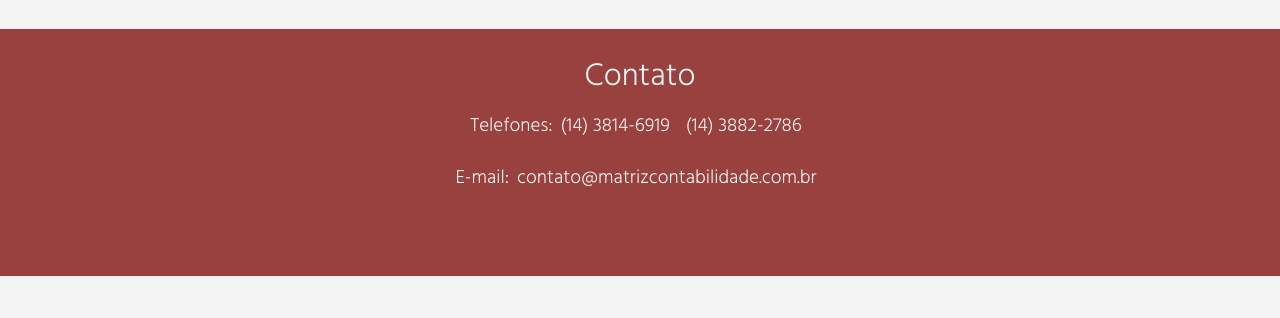
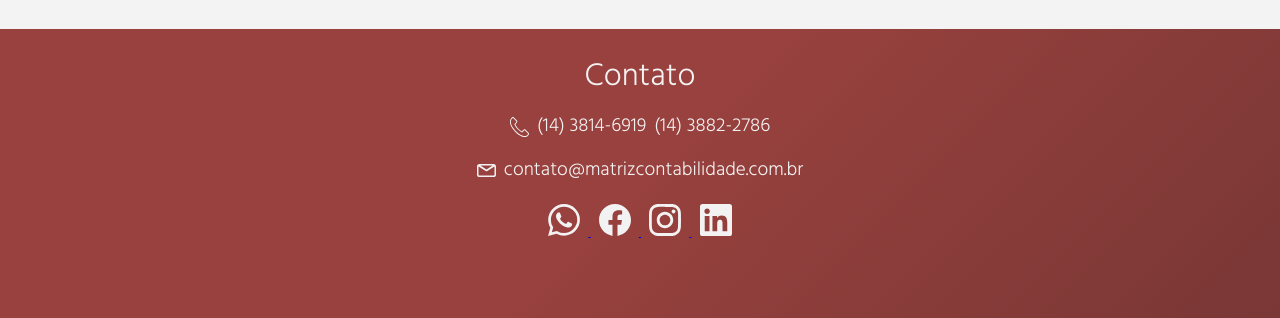
Before and after one commit to juamerico/matriz, a website: page index.html in a window 1280 px wide. Shown: the part 1337-1655 px from the top of the page. Before the commit the page ends 1613 px from the top, so only its background shows below. Drawn offline with Linux system fonts and the light colour scheme.

Commit message:
Social icons

```diff
--- a/index.html
+++ b/index.html
@@ -29,66 +29,6 @@
         <img class="banner__logo" src="./assets/logo.png" alt="Logo Matriz Soluções Contábeis">
     </section>
 
-    <!-- <section class="contabilidade" id="contabilidade">
-        <h2 class="contabilidade__title">Assessoria Contábil</h2>
-        <div class="contabilidade__container">
-            <div class="contabilidade__container__block contabil">
-                <div class="teste">
-                    <h3 class="contabilidade__container__block__subtitle">Contabilidade</h3>
-                    <p class="contabilidade__container__block__text">Lorem ipsum dolor sit amet, consectetur adipisicing elit. Beatae earum fugit iste cumque, veritatis dolorum quidem fugiat quam sequi vitae animi dolores deserunt. Ab fugiat modi sapiente nemo enim quidem.</p>
-                </div>
-            </div>
-            <div class="contabilidade__container__block fiscal">
-                <div class="teste">
-                    <h3 class="contabilidade__container__block__subtitle">Fiscal</h3>
-                    <p class="contabilidade__container__block__text">Lorem ipsum dolor sit amet, consectetur adipisicing elit. Beatae earum fugit iste cumque, veritatis dolorum quidem fugiat quam sequi vitae animi dolores deserunt. Ab fugiat modi sapiente nemo enim quidem.</p>
-                </div>
-            </div>
-            <div class="contabilidade__container__block folha">
-                <div class="teste">
-                    <h3 class="contabilidade__container__block__subtitle">Folha</h3>
-                    <p class="contabilidade__container__block__text">Lorem ipsum dolor sit amet, consectetur adipisicing elit. Beatae earum fugit iste cumque, veritatis dolorum quidem fugiat quam sequi vitae animi dolores deserunt. Ab fugiat modi sapiente nemo enim quidem.</p>
-                </div>
-            </div>
-            <div class="contabilidade__container__block irpf">
-                <h3 class="contabilidade__container__block__subtitle">IRPF</h3>
-                <p class="contabilidade__container__block__text">Lorem ipsum dolor sit amet, consectetur adipisicing elit. Beatae earum fugit iste cumque, veritatis dolorum quidem fugiat quam sequi vitae animi dolores deserunt. Ab fugiat modi sapiente nemo enim quidem.</p>
-            </div>
-            <div class="contabilidade__container__block abertura">
-                <h3 class="contabilidade__container__block__subtitle">Abertura de empresa</h3>
-                <p class="contabilidade__container__block__text">Lorem ipsum dolor sit amet, consectetur adipisicing elit. Beatae earum fugit iste cumque, veritatis dolorum quidem fugiat quam sequi vitae animi dolores deserunt. Ab fugiat modi sapiente nemo enim quidem.</p>
-            </div>
-            <div class="contabilidade__container__block rural">
-                <h3 class="contabilidade__container__block__subtitle">Contabilidade Rural</h3>
-                <p class="contabilidade__container__block__text">Lorem ipsum dolor sit amet, consectetur adipisicing elit. Beatae earum fugit iste cumque, veritatis dolorum quidem fugiat quam sequi vitae animi dolores deserunt. Ab fugiat modi sapiente nemo enim quidem.</p>
-            </div>
-        </div>
-    </section>
-
-    <section class="certificado" id="certificado">
-        <h2 class="certificado__title">Certificação Digital</h2>
-        <div class="certificado__container">
-            <div class="certificado__container__block">
-                <h3 class="certificado__container__block__subtitle">A1</h3>
-                <span class="certificado__container__block__text">Certificado Digital tipo A1 válido por 1 ano</span>
-                <span class="certificado__container__block__text--small">A partir de</span>
-                <span class="certificado__container__block__price">R$ 100</span>
-            </div>
-            <div class="certificado__container__block">
-                <h3 class="certificado__container__block__subtitle">A3</h3>
-                <span class="certificado__container__block__text">Certificado Digital tipo A3 válido por 1 ano</span>
-                <span class="certificado__container__block__text--small">A partir de</span>
-                <span class="certificado__container__block__price">R$ 120</span>
-            </div>
-            <div class="certificado__container__block">
-                <h3 class="certificado__container__block__subtitle">A3</h3>
-                <span class="certificado__container__block__text">Certificado Digital tipo A1 válido por 3 ano</span>
-                <span class="certificado__container__block__text--small">A partir de</span>
-                <span class="certificado__container__block__price">R$ 300</span>
-            </div>
-        </div>
-    </section> -->
-
     <section class="location" id="localizacao">
         <h2 class="location__title">Localização</h2>
         <address class="location__address">
@@ -103,13 +43,27 @@
         <h3 class="contact__title">Contato</h3>
         <div class="contact__container">
             <article class="contact__phone">
-                <h3 class="contact__phone__title">Telefones:</h3>
-                <a href="tel:+551438146919">(14) 3814-6919</a><a href="tel:+551438822786">(14) 3882-2786</a>
+                <img class="contact__phone__title" src="assets/phone.svg" alt="">
+                <a class="contact__phone__number" href="tel:+551438146919">(14) 3814-6919</a><a class="contact__phone__number" href="tel:+551438822786">(14) 3882-2786</a>
             </article>
             <article class="contact__email">
-                <h3 class="contact__email__title">E-mail:</h3>
-                <a href="mailto:contato@matrizcontabilidade.com.br">contato@matrizcontabilidade.com.br</a>
+                <img class="contact__email__title" src="assets/email.svg" alt="">
+                <a class="contact__email__address" href="mailto:contato@matrizcontabilidade.com.br">contato@matrizcontabilidade.com.br</a>
             </article>
+        </div>
+        <div class="contact__social">
+            <a href="https://api.whatsapp.com/send?phone=551438146919" alt="WhatsApp">
+                <img class="contact__social__icon whatsapp" src="assets/whatsapp.svg" alt="WhatsApp">
+            </a>
+            <a href="https://www.facebook.com/Matriz-Solu%C3%A7%C3%B5es-Cont%C3%A1beis-437554723474241" alt="Facebook">
+                <img class="contact__social__icon facebook" src="assets/facebook.svg" alt="Facebook">
+            </a>
+            <a href="https://www.instagram.com/matriz.contabilidade/" alt="Instagram">
+                <img class="contact__social__icon instagram" src="assets/instagram.svg" alt="Instagram">
+            </a>
+            <a href="https://www.linkedin.com/company/matriz-solu%C3%A7%C3%B5es-cont%C3%A1beis/" alt="LinkedIn">
+                <img class="contact__social__icon linkedin" src="assets/linkedin.svg" alt="LinkedIn">
+            </a>
         </div>
     </section>
 
--- a/scss/_contact.scss
+++ b/scss/_contact.scss
@@ -4,7 +4,7 @@
     text-align: center;
     padding-bottom: 5rem;
     padding-top: 2rem;
-    background-color: $matriz-red;
+    background: linear-gradient(135deg, $matriz-red 50%, $matriz-dark-red 100%);
 
     &__container {
         @include flx(center);
@@ -28,13 +28,14 @@
         padding: 1.5rem 1.5rem 0 1.5rem;
 
         &__title {
-            font-size: 1.2rem;
-            font-weight: 590;
-            margin-bottom: 0.5rem;
-            color: $matriz-white;
+            // font-size: 1.2rem;
+            width: 1.2rem;
+            // font-weight: 590;
+            // margin-bottom: 0.5rem;
+            // color: $matriz-white;
         }
 
-        a {
+        &__number, &__address {
             @include phone {
                 font-size: 1rem;
             }
@@ -44,7 +45,8 @@
             font-size: 1.2rem;
             text-decoration: none;
             color: $matriz-white;
-            margin: 0 0.5rem 0.5rem 0.5rem;
+            // margin: 0 0.5rem 0.5rem 0.5rem;
+            margin-left: 0.5rem;
 
             &:hover, &:active, &:focus {
                 text-decoration: none;
@@ -52,4 +54,20 @@
             }
         }
     }
+
+    &__social {
+        margin-top: 1.5rem;
+
+        &__icon {
+            cursor: pointer;
+            width: 2rem;
+            margin: 0 0.5rem;
+            transition: 0.5s;
+
+            &:hover {
+                transform: scale(1.05);
+                fill: $matriz-red;
+            }
+        }
+    }
 }
--- a/scss/_style.scss
+++ b/scss/_style.scss
@@ -4,6 +4,7 @@
 $body-font-color: hsl(0, 18%, 3%);
 $matriz-red: hsl(2, 42%, 42%);
 $matriz-red-dimmed: hsla(3, 29%, 46%, 0.52);
+$matriz-dark-red: hsl(2, 39%, 34%);
 $matriz-black: hsl(7, 13%, 26%);
 $matriz-white: hsl(0, 4%, 95%);
 
```
Also changed, not shown: assets/abertura.jpg (deleted), assets/contabilidade.jpg (deleted), assets/email.svg (added), assets/facebook.svg (added), assets/fiscal.jpg (deleted), assets/folha.jpg (deleted), assets/instagram.svg (added), assets/irpf.jpg (deleted), assets/linkedin.svg (added), assets/phone.svg (added), assets/rural.jpg (deleted), assets/whatsapp.svg (added), css/style.css, 1 other file.
